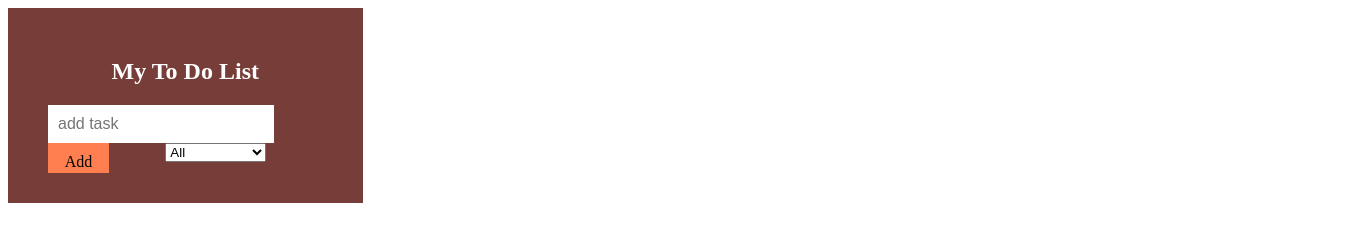
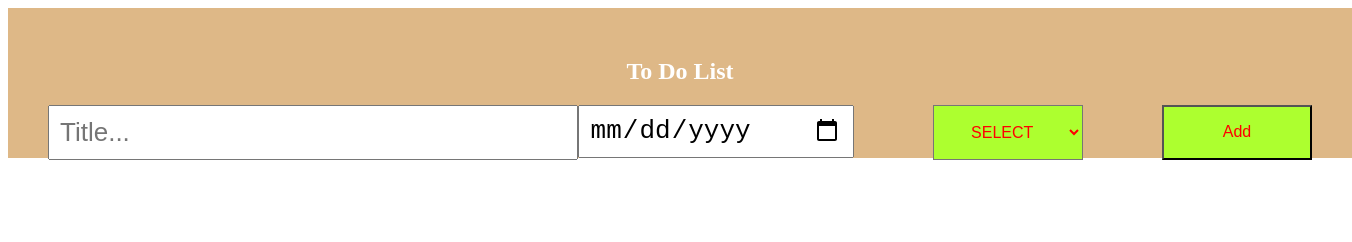
Before and after one commit to vijayjaiswal121/todolist, a plain HTML site: page index.html in a window 1280 px wide. Shown: the whole page, 1352 px wide, since content can reach past the window. Drawn offline with Linux system fonts and the light colour scheme.

Commit message:
Add files via upload

```diff
--- a/index.html
+++ b/index.html
@@ -1,129 +1,149 @@
+
+
 <!DOCTYPE html>
 <html lang="en">
 <head>
     <meta charset="UTF-8">
     <meta http-equiv="X-UA-Compatible" content="IE=edge">
     <meta name="viewport" content="width=device-width, initial-scale=1.0">
-    <title>Document</title>
+    <title>to do list</title>
     <style>
 
 
       ul li {
-  cursor: pointer;
+
         position: relative;
         padding: 12px 8px 12px 40px;
-  background: #eee;
-  font-size: 18px;
+        font-size: 30px;
       }
 
-ul li.checked {
-  background: #888;
-  color: #fff;
-  text-decoration: line-through;
+
+      .header {
+        background-color: burlywood;
+        padding: 30px 40px;
+        color: white;
+        text-align: center;
+        width: 100%;
+        height: 90px;
+        display: inline-block;
       }
+
       .close {
         position: absolute;
         right: 0;
         top: 0;
         padding: 12px 16px 12px 16px;
-}
-
-.header {
-  background-color: #773e39;
-  padding: 30px 40px;
-  color: white;
-  text-align: center;
-  display:inline-block;
+        cursor: pointer;
       }
 
 
+
+
+
       input {
-  margin: 0;
-  border: none;
 
-  width: 75%;
+        width: 40%;
         padding: 10px;
         float: left;
-  font-size: 16px;
+        font-size: 26px;
+      }
+
+      #mydate{
+        float:flex;
+        width: 20%;
+        padding: 10px;
+      height: 29px;
+        font-size: 26px;
       }
 
 
       .addBtn {
         padding: 10px;
-  width: 15%;
-  height: 10px;
-  background: coral;
-  color:black;
-  float: left;
+        width: 150px;
+        height: 55px;
+        background:greenyellow;
+        color:red;
+        float: right;
         text-align: center;
         font-size: 16px;
         cursor: pointer;
 
+
+      }
+      .filter-todo{
+        left: 5px;
+        top: -50px;
+        padding: 10px;
+        width: 150px;
+        height: 55px;
+        background:greenyellow;
+        color:red;
+
+        text-align: center;
+        font-size: 16px;
+        cursor: pointer;
+
+
+
+      }
+      #myDIV{
+        display: inline-block;
       }
 
 
          </style>
+
   </head>
 <body>
-
-
   <div id="myDIV" class="header">
-    <h2>My To Do List</h2>
-    <input type="text" id="myInput" placeholder="add task">
-    <span onclick="newElement()" class="addBtn">Add</span>
-
+    <h2> To Do List</h2>
+    <input type="text" id="myInput" placeholder="Title...">
+    <input type="date"  id ="mydate">
+         <button onclick="newElement()" class="addBtn">Add</button>
          <div class="select">
           <select name="todos" class="filter-todo">
-          <option value="all">All</option>
-          <option value="completed">Completed</option>
-          <option value="uncompleted">Uncompleted</option>
+            <option onclick="sele()">SELECT</option>
+            <option onchange="sorting()">SORT BY DATE</option>
+
           </select>
         </div>
+
         </div>
 
   <ul id="myUL">
+
    </ul>
         </body>
 <script>
 
+function newElement() {
 
-var list = document.querySelector('ul');
-
-list.addEventListener('click', function(ev) {
-  if (ev.target.tagName === 'LI') {
-    ev.target.classList.toggle('checked');
-  }
-}, false);
-
-function newElement() {
   var li = document.createElement("li");
   var inputValue = document.getElementById("myInput").value;
   var t = document.createTextNode(inputValue);
   li.appendChild(t);
-  if (inputValue === '') {
-    alert("You must write something!");
-  } else {
 document.getElementById("myUL").appendChild(li);
-  }
-  document.getElementById("myInput").value = "";
+
+var t = document.createTextNode("           ");
+    li.appendChild(t);
+    document.getElementById("myUL").appendChild(li);
 
 
+  var inputValue = document.getElementById("mydate").value;
+  var t = document.createTextNode(inputValue);
+  li.appendChild(t);
+  document.getElementById("myUL").appendChild(li);
 
 
-  var myNodelist = document.getElementsByTagName("LI");
-var i;
-for (i = 0; i < myNodelist.length; i++) {
-  var span = document.createElement("SPAN");
-  var txt = document.createTextNode("X");
+  var myNodelist = document.getElementsByTagName("li");
+for (let i = 0; i < myNodelist.length; i++) {
+  var span = document.createElement("span");
+  var txt = document.createTextNode("\u00D7");
   span.className = "close";
   span.appendChild(txt);
   myNodelist[i].appendChild(span);
 }
-
-
-
  var close = document.getElementsByClassName("close");
-var i;
 for (i = 0; i < close.length; i++) {
     close[i].onclick = function() {
       var div = this.parentElement;
@@ -131,5 +151,9 @@ var i;
     }
   }
 }
+
+
 </script>
+
+
 </html>
```
Lines whose indentation alone changed are shown as unchanged.
